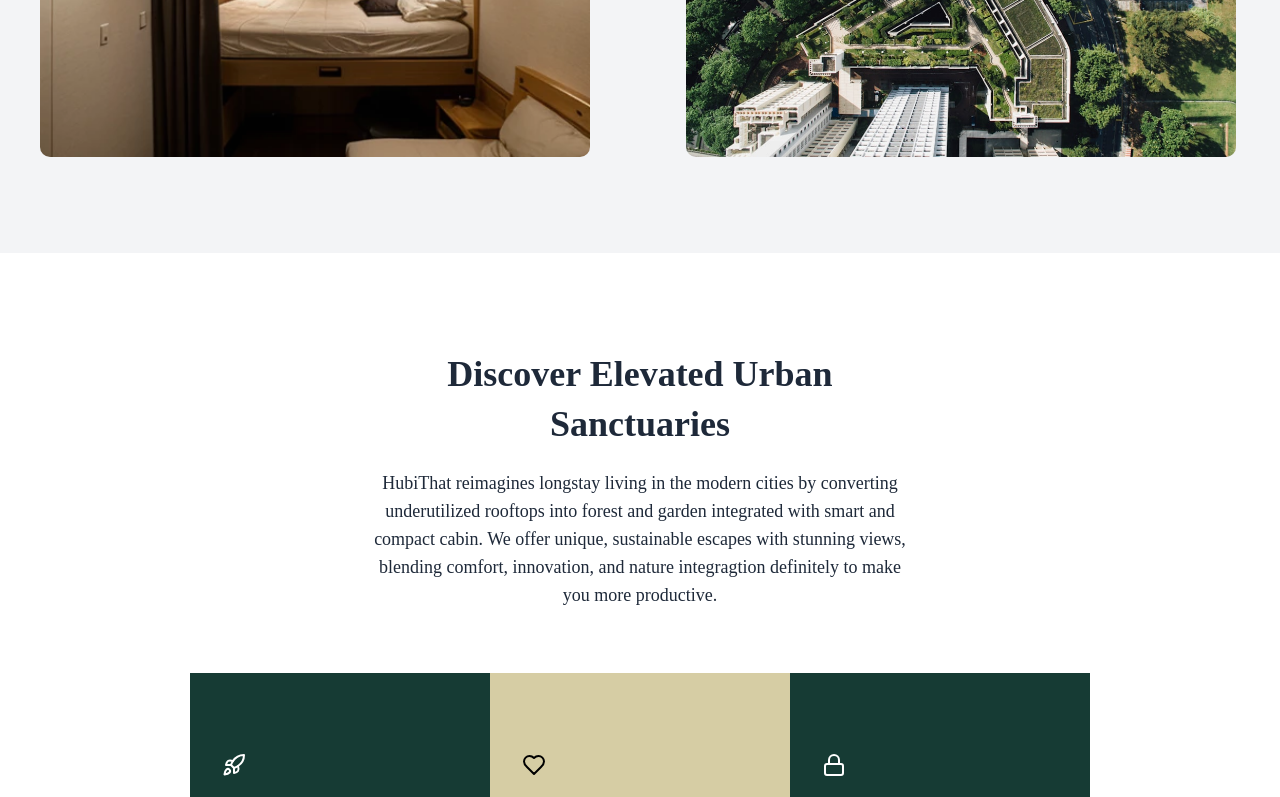
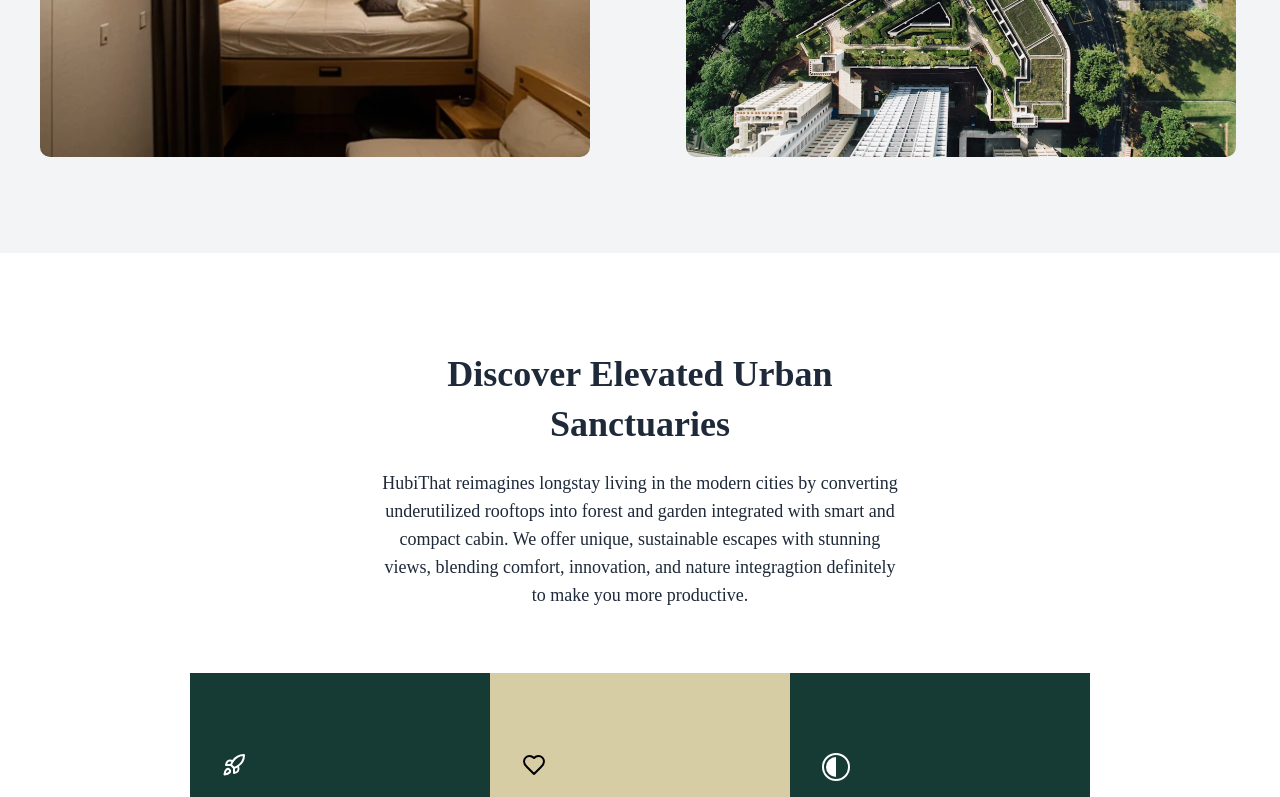
Before and after one commit to BrilianAR/HubithatVercel, a React (Vite) app: page / in a window 1280 px wide. Shown: the part 3188-3985 px from the top of the page. Built offline with nearby package versions, Linux system fonts and the light colour scheme.

Commit message:
kompabilitas mobile v3

```diff
--- a/package.json
+++ b/package.json
@@ -10,6 +10,10 @@
     "preview": "vite preview"
   },
   "dependencies": {
+    "@fortawesome/free-solid-svg-icons": "^6.7.2",
+    "@fortawesome/react-fontawesome": "^0.2.2",
+    "@mui/icons-material": "^7.1.0",
+    "@mui/material": "^7.1.0",
     "@radix-ui/react-checkbox": "^1.3.1",
     "@radix-ui/react-dialog": "^1.1.13",
     "@radix-ui/react-icons": "^1.3.2",
--- /dev/null
+++ b/src/components/ui/Goals.tsx
@@ -0,0 +1,137 @@
+import type { ReactNode } from "react";
+import { useRef } from 'react'; // Import useRef as a value
+import { motion } from "framer-motion";
+import { Rocket, Heart } from "lucide-react";
+
+// Define interface for Feature Card props
+interface FeatureCardProps {
+  icon: ReactNode;
+  title: string;
+  description: string;
+  darkBg: boolean;
+}
+
+// Feature Card Component
+const FeatureCard = ({ icon, title, description, darkBg }: FeatureCardProps) => (
+  <div className={`flex flex-col justify-start w-full max-w-[300px] px-8 py-20 ${darkBg ? "bg-[var(--bg-color)] text-white" : "bg-[var(--button-second)] text-black"}`}>
+      <span className="text-4xl pb-8">
+        {icon}
+      </span>
+      <span className="font-['Kumbh_Sans'] text-2xl font-medium py-2.5 text-left">
+        <p>{title}</p>
+      </span>
+      <span className="font-['Kumbh_Sans'] text-base font-light leading-[26px] pb-2.5 text-left">
+        <p>{description}</p>
+      </span>
+    </div>
+);
+
+// Define interface for Feature
+interface Feature {
+  icon: ReactNode;
+  title: string;
+  description: string;
+  darkBg: boolean;
+}
+
+export default function ResponsiveFeatureSection() {
+  const scrollContainerRef = useRef<HTMLDivElement | null>(null);
+
+  const features: Feature[] = [
+    {
+      icon: <Rocket className="text-white" />,
+      title: "Green Oasis",
+      description: "Escape the city bustle in our forest garden, with breathtaking cityscapes views.",
+      darkBg: true
+    },
+    {
+      icon: <Heart className="text-black" />,
+      title: "Smart Capsule",
+      description: "Experience smart and sleek design capsule designed for ultimate relaxation and privacy.",
+      darkBg: false
+    },
+    {
+      icon: (
+        <div className="flex items-center justify-center h-7 w-7 rounded-full border-2 border-white">
+          <svg className="text-white h-6 w-6" fill="currentColor" viewBox="0 0 24 24">
+            <path d="M12 2a10 10 0 0 0-10 10 10 10 0 0 0 10 10V2z" />
+          </svg>
+        </div>
+      ),
+      title: "Eco-Friendly",
+      description: "We make sustainable design with renewable energy and reusing and recycling water for the habitat.",
+      darkBg: true
+    }
+  ];
+
+  return (
+      <div className="flex flex-col items-center w-full max-w-[1232px] py-24 mx-auto gap-y-5">
+      <motion.span
+                className="block w-full max-w-[550px] px-4 text-center"
+                initial={{ opacity: 0, y: 50 }} // Awal: Transparan dan bergeser ke bawah
+                whileInView={{ opacity: 1, y: 0 }} // Akhir: Muncul di posisi semula
+                viewport={{ once: true, amount: 0.2 }} // Animasi hanya terjadi sekali saat 20% elemen terlihat
+                transition={{ duration: 0.8, ease: "easeOut" }} // Durasi dan jenis transisi
+              >
+                <p className="font-['Kumbh_Sans'] text-4xl font-bold text-gray-800 leading-[50px]">
+                  Discover Elevated Urban Sanctuaries
+                </p>
+              </motion.span>
+
+              <motion.span
+                className="block w-full max-w-[550px] text-center px-4 mb-5"
+                initial={{ opacity: 0, y: 50 }}
+                whileInView={{ opacity: 1, y: 0 }}
+                viewport={{ once: true, amount: 0.2 }}
+                transition={{ duration: 0.8, delay: 0.2, ease: "easeOut" }} // Tambahkan delay untuk animasi bertahap
+              >
+                <p className="font-['Kumbh_Sans'] text-lg font-normal text-gray-800 leading-7">
+                  HubiThat reimagines longstay living in the modern cities by converting underutilized rooftops into forest and garden integrated with smart and compact cabin. We offer unique, sustainable escapes with stunning views, blending comfort, innovation, and nature integragtion definitely to make you more productive.
+                </p>
+              </motion.span>
+
+      <motion.div
+        className="w-full py-6"
+        initial={{ opacity: 0, y: 50 }}
+        whileInView={{ opacity: 1, y: 0 }}
+        viewport={{ once: true, amount: 0.2 }}
+        transition={{ duration: 0.8, delay: 0.4, ease: "easeOut" }}
+      >
+        {/* Desktop View - Horizontal cards */}
+        <div className="hidden md:flex flex-wrap px-4 justify-center items-stretch w-full">
+          {features.map((feature, index) => (
+            <FeatureCard
+              key={index}
+              icon={feature.icon}
+              title={feature.title}
+              description={feature.description}
+              darkBg={feature.darkBg}
+            />
+          ))}
+        </div>
+
+        {/* Mobile View - Horizontal scrollable cards */}
+        <div className="md:hidden w-full pl-6 pr-0 ">
+          <div className="relative">
+            <div
+              ref={scrollContainerRef}
+              className="flex overflow-x-auto scrollbar-hide"
+              style={{ scrollbarWidth: 'none', msOverflowStyle: 'none' }}
+            >
+              {features.map((feature, index) => (
+               <div key={index} className="flex-shrink-0 flex flex-wrap justify-center items-stretch">
+                <FeatureCard
+                    icon={feature.icon}
+                    title={feature.title}
+                    description={feature.description}
+                    darkBg={feature.darkBg}
+                />
+                </div>
+              ))}
+            </div>
+          </div>
+        </div>
+      </motion.div>
+    </div>
+  );
+}
--- a/src/components/ui/Herosection.tsx
+++ b/src/components/ui/Herosection.tsx
@@ -29,7 +29,7 @@
 
         {/* Text content positioned second on mobile, first on desktop */}
         <motion.div
-          className="flex px-4 flex-col py-5 max-w-full md:max-w-[575px] text-center md:text-left md:order-1"
+          className="flex px-4 flex-col py-5 md:max-w-[575px] text-center md:text-left md:order-1"
           initial={{ opacity: 0, y: 50 }}
           animate={{ opacity: 1, y: 0 }}
           transition={{ duration: 0.8, delay: 0.4, ease: "easeOut" }}
--- a/src/components/ui/Pricing.tsx
+++ b/src/components/ui/Pricing.tsx
@@ -1,11 +1,4 @@
-import React from 'react';
-import { motion } from 'framer-motion'; // Import Framer Motion
-
-interface TierProps {
-  type: 'basics' | 'classics' | 'luxe';
-  averagePrice: string;
-  description: string;
-}
+import { useRef, useEffect, useState } from 'react';
 
 // Custom colors based on provided values
 const colors = {
@@ -18,7 +11,7 @@
   darkText: '#222222',
 };
 
-const TierCard: React.FC<TierProps> = ({ type, averagePrice, description }) => {
+const TierCard = ({ type, averagePrice, description }: any) => {
   const getCardStyles = () => {
     switch (type) {
       case 'basics':
@@ -42,28 +35,32 @@
           buttonBg: colors.background,
           labelBg: colors.background,
         };
+      default:
+        return {
+          background: `${colors.primary}20`,
+          textColor: colors.primary,
+          buttonBg: colors.primary,
+          labelBg: colors.primary,
+        };
     }
   };
 
   const styles = getCardStyles();
+  const isMobile = typeof window !== 'undefined' && window.innerWidth <= 768;
 
   return (
-    <motion.div
-      className="flex flex-col p-6 rounded-lg mx-2 flex-1 my-2 md:my-0"
+    <div
+      className="flex flex-col p-6 rounded-lg mx-2 flex-shrink-0 md:flex-1 w-[85vw] md:w-auto"
       style={{
-        backgroundColor: styles?.background,
-        borderLeft: type === 'basics' ? 'none' : (window.innerWidth > 768 ? '1px solid rgba(255,255,255,0.1)' : 'none'),
-        borderTop: type !== 'basics' && window.innerWidth <= 768 ? '1px solid rgba(255,255,255,0.1)' : 'none',
+        backgroundColor: styles.background,
+        borderLeft: type === 'basics' ? 'none' : (!isMobile ? '1px solid rgba(255,255,255,0.1)' : 'none'),
+        borderTop: type !== 'basics' && isMobile ? '1px solid rgba(255,255,255,0.1)' : 'none',
       }}
-      initial={{ opacity: 0, x: 100 }}
-      whileInView={{ opacity: 1, x: 0 }}
-      viewport={{ once: true, amount: 0.2 }}
-      transition={{ duration: 0.8, ease: 'easeOut' }}
     >
       <h3 className="mb-4">
         <span
           className="flex items-center rounded-lg px-3 py-2 text-white w-fit"
-          style={{ backgroundColor: styles?.labelBg }}
+          style={{ backgroundColor: styles.labelBg }}
         >
           Hubithat
           <span className="text-base font-bold text-white capitalize">-{type}</span>
@@ -71,7 +68,7 @@
       </h3>
       <div className="mt-2 mb-4">
         <p className="text-xs font-bold text-white/60">average</p>
-        <div className="mt-1 font-black" style={{ color: styles?.textColor }}>
+        <div className="mt-1 font-black" style={{ color: styles.textColor }}>
           <span className="text-base text-white/80">IDR</span>
           <span className="ml-1 text-4xl">{averagePrice}</span>
           <span className="text-base text-white/80"> / month</span>
@@ -82,68 +79,99 @@
         className="mt-auto rounded-full font-bold inline-flex gap-2 justify-center items-center border-0 outline-none transition-all px-6 py-3 text-sm hover:opacity-90"
         href={`/hubithat-place?tier=${type}`}
         style={{
-          backgroundColor: styles?.buttonBg,
+          backgroundColor: styles.buttonBg,
           color: type === 'classics' ? colors.darkText : colors.white,
         }}
       >
         <span>discover</span>
-        <span className="" style={{ fill: type === 'classics' ? colors.darkText : colors.white }}>
+        <span style={{ fill: type === 'classics' ? colors.darkText : colors.white }}>
           Hubithat
         </span>
         <span className="ml-1 capitalize">{type}</span>
       </a>
-    </motion.div>
+    </div>
   );
 };
 
-const PricingTiers: React.FC = () => {
-  // Effect to handle border styling on resize
-  React.useEffect(() => {
-    const handleResize = () => {
-      // Force a re-render when window is resized
-      // This ensures the borders are correctly applied based on screen size
-      setState(prevState => !prevState);
+const PricingTiers = () => {
+  const [isMobile, setIsMobile] = useState(false);
+  const sliderRef = useRef(null);
+
+  // Detect mobile view
+  useEffect(() => {
+    const checkMobile = () => {
+      setIsMobile(window.innerWidth <= 768);
     };
 
-    window.addEventListener('resize', handleResize);
-    return () => window.removeEventListener('resize', handleResize);
+    checkMobile();
+    window.addEventListener('resize', checkMobile);
+
+    return () => window.removeEventListener('resize', checkMobile);
   }, []);
 
-  // Simple state to force re-render on resize
-  const [state, setState] = React.useState(false);
+  // Data for the cards
+  const tiers = [
+    {
+      type: 'basics',
+      averagePrice: '5jt',
+      description: 'Affordable gems that cater to the essentials at a great price'
+    },
+    {
+      type: 'classics',
+      averagePrice: '7jt',
+      description: 'Great quality, vast choice and an eye on budget'
+    },
+    {
+      type: 'luxe',
+      averagePrice: '10jt',
+      description: 'High-end units, with top specs in strategic locations'
+    }
+  ];
 
   return (
     <section className="relative py-10 md:py-16 mb-16 md:mb-30 mt-6 md:mt-10" style={{ backgroundColor: colors.background1 }}>
-      <div className="container mx-auto max-w-7xl px-4 md:px-10">
+      <div className="container mx-auto max-w-7xl px-2 md:px-10">
         <div className="flex flex-col md:flex-row items-center">
-          <motion.div
-            className="w-full md:w-1/4 mb-8 md:mb-0 text-center md:text-left"
-            initial={{ opacity: 0, x: -100 }}
-            whileInView={{ opacity: 1, x: 0 }}
-            viewport={{ once: true, amount: 0.2 }}
-            transition={{ duration: 0.8, ease: 'easeOut' }}
-          >
+          <div className="w-full md:w-1/4 mb-8 md:mb-0 text-center md:text-left">
             <h2 className="text-4xl md:text-6xl font-bold text-white">
               <span className="font-light block mb-2">with great options</span>
               for every budget
             </h2>
-          </motion.div>
-          <div className="w-full md:w-3/4 flex flex-col md:flex-row">
-            <TierCard
-              type="basics"
-              averagePrice="5jt"
-              description="Affordable gems that cater to the essentials at a great price"
-            />
-            <TierCard
-              type="classics"
-              averagePrice="7jt"
-              description="Great quality, vast choice and an eye on budget"
-            />
-            <TierCard
-              type="luxe"
-              averagePrice="10jt"
-              description="High-end units, with top specs in strategic locations"
-            />
+          </div>
+
+          <div className="w-full md:w-3/4">
+            {/* Desktop View */}
+            <div className="hidden md:flex flex-row">
+              {tiers.map((tier) => (
+                <TierCard
+                  key={tier.type}
+                  type={tier.type}
+                  averagePrice={tier.averagePrice}
+                  description={tier.description}
+                />
+              ))}
+            </div>
+
+            {/* Mobile View - Slider with Arrow Navigation */}
+            <div className="md:hidden">
+              <div className="relative">
+                <div
+                  ref={sliderRef}
+                  className="flex overflow-x-auto scrollbar-hide snap-x snap-mandatory"
+                  style={{ scrollbarWidth: 'none', msOverflowStyle: 'none' }}
+                >
+                  {tiers.map((tier) => (
+                    <div key={tier.type} className="snap-center">
+                      <TierCard
+                        type={tier.type}
+                        averagePrice={tier.averagePrice}
+                        description={tier.description}
+                      />
+                    </div>
+                  ))}
+                </div>
+              </div>
+            </div>
           </div>
         </div>
       </div>
--- a/src/components/ui/Produc.tsx
+++ b/src/components/ui/Produc.tsx
@@ -51,7 +51,7 @@
             viewport={{ once: true, amount: 0.2 }}
             transition={{ duration: 0.8, delay: 0.2, ease: "easeOut" }}
           >
-            <h2 className="text-center md:text-right">
+            <h2 className="text-left md:text-right">
               <span className="block text-4xl md:text-5xl font-thin" style={{ color: "#d6cda4" }}>
                 the right
               </span>
@@ -78,7 +78,7 @@
               transition={{ duration: 0.8, ease: "easeOut" }}
             >
               {roomTypes.map((room, index) => (
-                <div key={index} className="w-40 sm:w-48 h-58">
+                <div key={index} className="w-42 sm:w-48 h-58">
                   <div
                     className="h-full rounded-lg p-4 sm:p-6 shadow-sm border-t-4"
                     style={{ backgroundColor: "#d6cda4", borderColor: "#3d8361" }}
--- a/src/pages/user/Home.tsx
+++ b/src/pages/user/Home.tsx
@@ -26,43 +26,16 @@
 import PricingTiers from '../../components/ui/Pricing';
 // import ModelViewer from "../../components/ModelViewer";
 import { ContainerScroll } from "../../components/ui/container-scroll-animation";
+import Test from "../../components/ui/Goals";
 
 interface HubiThatHeroProps {
   // You can add props here if needed
 }
 
-import { Rocket, Heart, Lock, Check } from "lucide-react";
+import { Check } from "lucide-react";
 
-import type { ReactNode } from "react";
 import HeroSection from "../../components/ui/Herosection";
 
-interface FeatureCardProps {
-  icon: ReactNode;
-  title: string;
-  description: string;
-  darkBg?: boolean;
-}
-
-const FeatureCard: React.FC<FeatureCardProps> = ({
-  icon,
-  title,
-  description,
-  darkBg = true
-}) => {
-  return (
-    <div className={`flex flex-col justify-start w-full max-w-[300px] px-8 py-20 ${darkBg ? "bg-[var(--bg-color)] text-white" : "bg-[var(--button-second)] text-black"}`}>
-      <span className="text-4xl pb-8">
-        {icon}
-      </span>
-      <span className="font-['Kumbh_Sans'] text-2xl font-medium py-2.5 text-left">
-        <p>{title}</p>
-      </span>
-      <span className="font-['Kumbh_Sans'] text-base font-light leading-[26px] pb-2.5 text-left">
-        <p>{description}</p>
-      </span>
-    </div>
-  );
-};
 
 
 const HubiThatHero: React.FC<HubiThatHeroProps> = () => {
@@ -105,7 +78,7 @@
       />
       </ContainerScroll>
       {/* <ModelViewer modelPath="/assets/3d.glb" /> */}
-      <div className="flex flex-col items-center justify-center w-full max-w-[1980px] py-24 px-4 mx-auto bg-gray-100 gap-y-16">
+      <div className="flex flex-col items-center justify-center w-full max-w-[1980px] py-6 lg:py-24 px-4 mx-auto bg-gray-100 gap-y-5 lg:gap-y-16">
         <motion.div
           className="flex flex-wrap justify-between w-full max-w-[1199px] gap-x-24 gap-y-5"
           initial={{ opacity: 0, y: 50 }} // Awal: Transparan dan bergeser sedikit ke bawah
@@ -113,29 +86,30 @@
           viewport={{ once: true, amount: 0.2 }} // Animasi hanya terjadi sekali saat 20% elemen terlihat
           transition={{ duration: 0.6, ease: "easeOut" }} // Durasi lebih cepat
         >
-          <span className="block w-full max-w-[300px] mt-3 font-['Kumbh_Sans'] text-xl text-gray-800 leading-[30px]">
+          <span className="block w-full max-w-[300px] mt-3 font-['Kumbh_Sans'] text-base lg:text-xl text-gray-800 leading-[30px]">
             <p>Experience the future of urban hospitality with HubiThat's innovative rooftop sanctuaries.</p>
           </span>
-          <span className="block w-full max-w-[800px] font-['Kumbh_Sans'] text-5xl font-medium text-gray-800 leading-[65px]">
+          <span className="block w-full max-w-[800px] font-['Kumbh_Sans'] text-3xl lg:text-5xl font-medium text-gray-800 lg:leading-[65px]">
             <p>HubiThat: Redefining Urban Living with Roof Forest built for Megapolitans to recharge the soul and find calmness ASAP</p>
           </span>
         </motion.div>
 
+
         <motion.div
-          className="flex flex-wrap w-full max-w-[1200px] gap-x-24 gap-y-8"
+          className="flex flex-wrap w-full max-w-[1200px] lg:gap-x-24 gap-x-4 lg:gap-y-8"
           initial={{ opacity: 0, y: 50 }} // Awal: Transparan dan bergeser sedikit ke bawah
           whileInView={{ opacity: 1, y: 0 }} // Akhir: Muncul di posisi semula
           viewport={{ once: true, amount: 0.2 }} // Animasi hanya terjadi sekali saat 20% elemen terlihat
           transition={{ duration: 0.6, delay: 0.2, ease: "easeOut" }} // Tambahkan delay untuk animasi bertahap
         >
-          <span className="block w-full max-w-[550px] h-[370px]">
+          <span className="block w-full max-w-[170px] h-[100px] lg:max-w-[550px] lg:h-[370px]">
             <img
               src={image1}
               alt="Rooftop Capsule Hotel"
               className="w-full h-full object-cover rounded-lg"
             />
           </span>
-          <span className="block w-full max-w-[550px] h-[370px]">
+          <span className="block w-full max-w-[170px] h-[100px] lg:max-w-[550px] lg:h-[370px]">
             <img
               src={image2}
               alt="Green Space"
@@ -145,61 +119,7 @@
         </motion.div>
       </div>
 
-
-      <div className="flex flex-col items-center w-full max-w-[1232px] py-24 px-4 mx-auto gap-y-5">
-        <motion.span
-          className="block w-full max-w-[550px] text-center"
-          initial={{ opacity: 0, y: 50 }} // Awal: Transparan dan bergeser ke bawah
-          whileInView={{ opacity: 1, y: 0 }} // Akhir: Muncul di posisi semula
-          viewport={{ once: true, amount: 0.2 }} // Animasi hanya terjadi sekali saat 20% elemen terlihat
-          transition={{ duration: 0.8, ease: "easeOut" }} // Durasi dan jenis transisi
-        >
-          <p className="font-['Kumbh_Sans'] text-4xl font-bold text-gray-800 leading-[50px]">
-            Discover Elevated Urban Sanctuaries
-          </p>
-        </motion.span>
-
-        <motion.span
-          className="block w-full max-w-[550px] text-center mb-5"
-          initial={{ opacity: 0, y: 50 }}
-          whileInView={{ opacity: 1, y: 0 }}
-          viewport={{ once: true, amount: 0.2 }}
-          transition={{ duration: 0.8, delay: 0.2, ease: "easeOut" }} // Tambahkan delay untuk animasi bertahap
-        >
-          <p className="font-['Kumbh_Sans'] text-lg font-normal text-gray-800 leading-7">
-            HubiThat reimagines longstay living in the modern cities by converting underutilized rooftops into forest and garden integrated with smart and compact cabin. We offer unique, sustainable escapes with stunning views, blending comfort, innovation, and nature integragtion definitely to make you more productive.
-          </p>
-        </motion.span>
-
-        <motion.div
-          className="flex flex-wrap justify-center items-stretch w-full py-6"
-          initial={{ opacity: 0, y: 50 }}
-          whileInView={{ opacity: 1, y: 0 }}
-          viewport={{ once: true, amount: 0.2 }}
-          transition={{ duration: 0.8, delay: 0.4, ease: "easeOut" }} // Tambahkan delay untuk animasi bertahap
-        >
-          <FeatureCard
-            icon={<Rocket className="text-white" />}
-            title="Green Oasis"
-            description="Escape the city bustle in our forest garden, with breathtaking cityscapes views."
-            darkBg={true}
-          />
-
-          <FeatureCard
-            icon={<Heart className="text-black" />}
-            title="Smart Capsule"
-            description="Experience smart and sleek design capsule designed for ultimate relaxation and privacy."
-            darkBg={false}
-          />
-
-          <FeatureCard
-            icon={<Lock className="text-white" />}
-            title="Eco-Friendly"
-            description="We make sustainable design with renewable energy and reusing and recycling water for the habitat."
-            darkBg={true}
-          />
-        </motion.div>
-      </div>
+      <Test/>
 
       <div className="max-w-[1440px] mx-auto">
         {/* Hero Section */}
```
Also changed, not shown: 1 other file (tests, documents, lock files or other folders).
